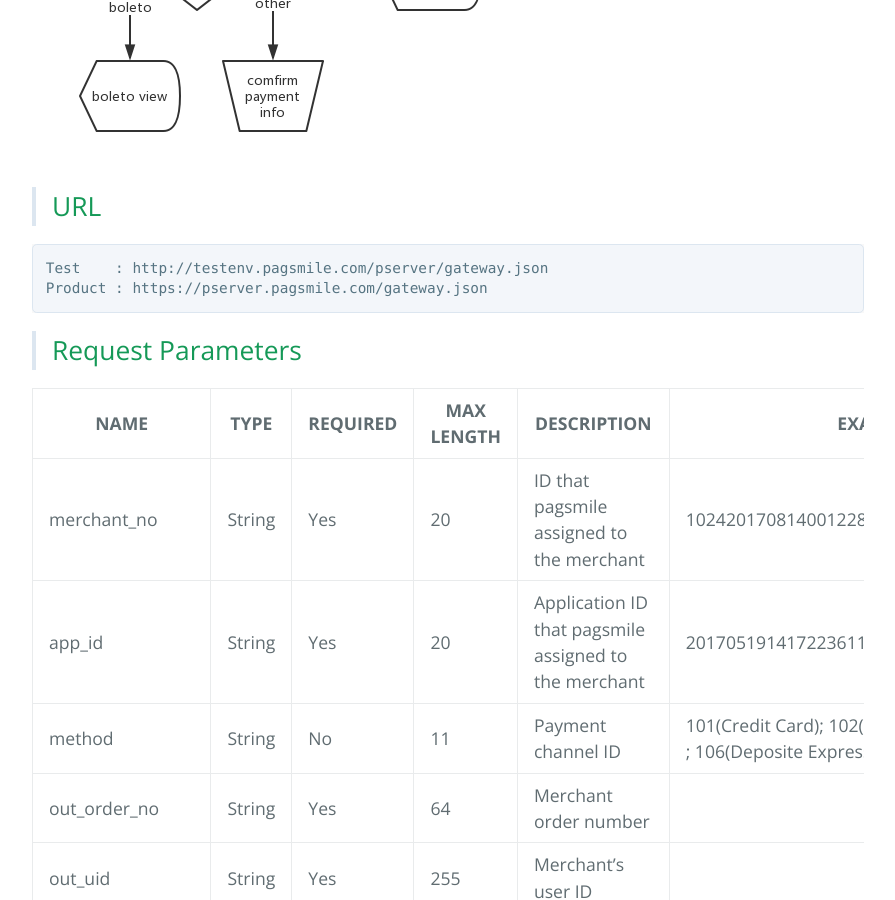
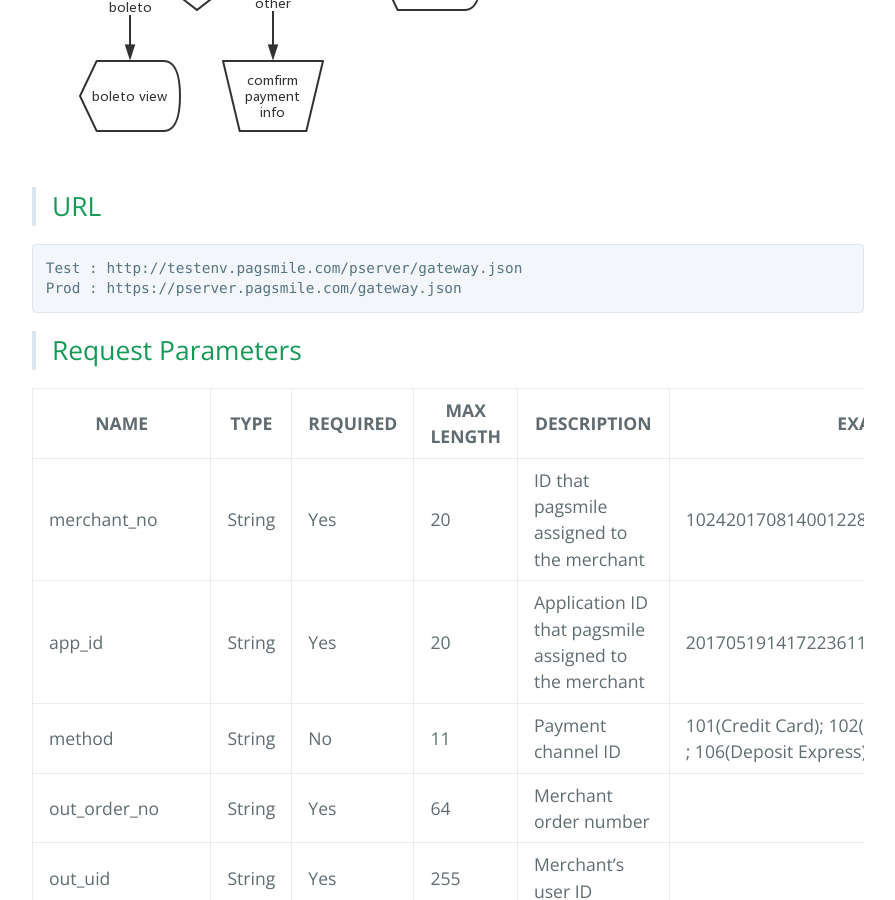
Before and after one commit to pagsmile/pagsmile.github.io, a Jekyll site: the page built from en/api/IntegratedInterface.md, in a window 1280 px wide and 900 px high, scrolled down 837 px. Shown: the whole window, without its empty margins (192-1087 px from the left). Built offline with Jekyll 4.4.1, drawn with Linux system fonts in a browser that asks for light colours; our own code applies the rules of GitHub Pages for plain Markdown files; some of the changed text lies outside the part shown.

Commit message:
Update IntegratedInterface.md

```diff
--- a/en/api/IntegratedInterface.md
+++ b/en/api/IntegratedInterface.md
@@ -6,8 +6,8 @@
 
 >## URL
 
-    Test    : http://testenv.pagsmile.com/pserver/gateway.json
-    Product : https://pserver.pagsmile.com/gateway.json
+    Test : http://testenv.pagsmile.com/pserver/gateway.json
+    Prod : https://pserver.pagsmile.com/gateway.json
 
 >## Request Parameters
 
@@ -15,7 +15,7 @@ NAME | TYPE | REQUIRED | MAX LENGTH | DESCRIPTION | EXAMPLE
 ---  | ---  | ---      | ---      | ---  | ---
 merchant_no | String | Yes | 20 | ID that pagsmile assigned to the merchant | 1024201708140012289
 app_id | String | Yes | 20 | Application ID that pagsmile assigned to the merchant | 2017051914172236111
-method | String | No | 11 | Payment channel ID | 101(Credit Card); 102(Debit Card) ; 103(Boleto) ; 106(Deposite Express) |
+method | String | No | 11 | Payment channel ID | 101(Credit Card); 102(Debit Card) ; 103(Boleto) ; 106(Deposit Express) |
 out_order_no | String | Yes | 64 | Merchant order number |
 out_uid | String | Yes | 255 | Merchant's user ID |
 subject | String | Yes | 255 | Order Subject |
@@ -44,7 +44,7 @@ Credit card | 4235647728025682 | visa | 50284414727 | APRO | 123 | 12/2020
 Credit card | 5031433215406351 | mastercard | 50284414727 | APRO | 123 | 12/2020
 Debit card | 0000000000000001 | visa | 50284414727 | Test User Name | 123 | 12/2020
 Debit card | 0000000000000002 | mastercard | 50284414727 | Test User Name | 123 | 12/2020
-Deposite Express | / | / | 50284414727 | Test User Name | / | /
+Deposit Express | / | / | 50284414727 | Test User Name | / | /
 
 >## Response Parameters
 
```
